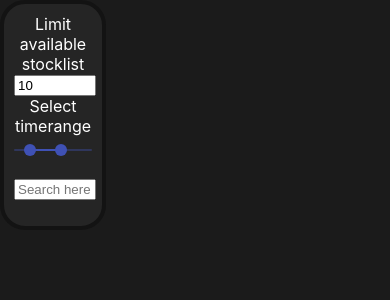
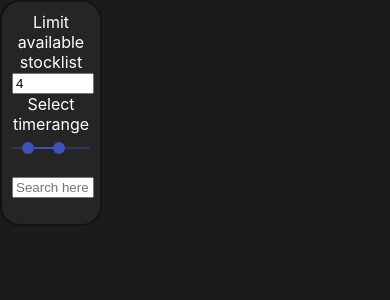
Before and after one commit to KeMaAid/reactstocks, a React (Create React App) app: page / in a window 390 px wide. Shown: the top 300 px of the page. Built offline with nearby package versions, Linux system fonts and the light colour scheme.

Commit message:
updated ui

```diff
--- a/src/App.css
+++ b/src/App.css
@@ -15,43 +15,39 @@ body{
 
 .App {
   text-align:             center;
-  align-items:            center;
+  align-items:            flex-start;
+  align-content:          flex-start;
+  overflow-wrap:          break-word;
   display:                flex;
-  flex-flow:              row wrap;
+  flex-direction:         row;
 }
 
 .StocksPanel{
-  flex:                   1;
   margin:                 0;
   padding:                0;
-  display:                block;
-  width:                  100%;
 }
 
 .StocksPanel .Chart{
   display:                inline-block;
-  vertical-align:         top;
-  width:                  auto;
   background:             var(--base01);
-  padding:                6px;
-  border:                 4px solid var(--base03);
-  border-radius:          25px;
+  padding:                5px;
+  border:                 2px solid var(--base03);
+  border-radius:          20px;
 }
 
-@media only screen and (max-width:600px){
-  .ControlPanel{
-    min-width: stretch;
+@media only screen and (max-width: 600px){
+  .App{
+    flex-direction:       column;
   }
-  .StocksPanel{
-    min-width: stretch;
+  .StocksPanel, .ControlPanel{
+    flex:                 0 0 auto;
   }
 }
 
 .ControlPanel{
-  flex:                   1;
-  max-width:              20%;
-  border-radius:          25px;
-  border:                 4px solid var(--base03);
+  width:                  20%;
+  border-radius:          20px;
+  border:                 2px solid var(--base03);
   padding:                10px;
   background:             var(--base01);
 }
@@ -71,7 +67,7 @@ button{
   display:                inline-block;
   width:                  100%;
   background:             var(--base00);
-  color:                 var(--font);
+  color:                  var(--font);
 }
 
 button:active{
--- a/src/Components/Control/ControlPanel.js
+++ b/src/Components/Control/ControlPanel.js
@@ -3,7 +3,7 @@ import StockList from './StockList.js'
 import { useState } from 'react';
 
 const ControlPanel = props => {
-    const [listMaxSize, setListMaxSize] = useState([10]);
+    const [listMaxSize, setListMaxSize] = useState([4]);
 
     function handleVisibleStockChange(stock, isAddition) {
         props.onVisibleStockChange(stock, isAddition)
--- a/src/Components/Stock/Stock.js
+++ b/src/Components/Stock/Stock.js
@@ -60,13 +60,21 @@ class Stock extends React.Component{
                 ]}
                 layout={{
                     autocolorscale: true,
+                    autoscale: true,
                     font: {color: '#fff'},
                     plot_bgcolor: '#252525',
                     paper_bgcolor: '#252525',
+                    margin: {
+                        l: 40,
+                        r: 10,
+                        b: 20,
+                        t: 80,
+                        pad: 4
+                    },
                     xaxis: {color: '#fff'},
                     yaxis: {color: '#fff'},
-                    width: '440',
-                    height: '300',
+                    width:450,
+                    height:300,
                     title: this.props.stockSymbol}}
                 />
             </div>
```
